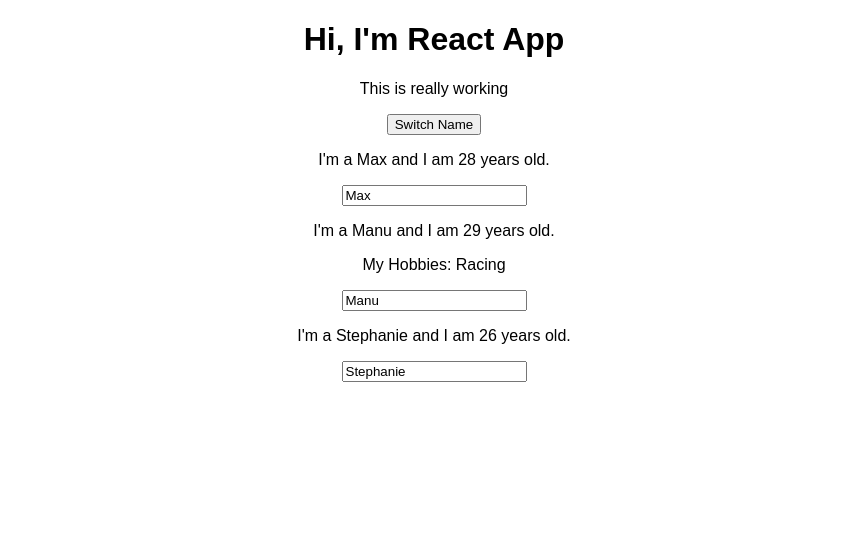
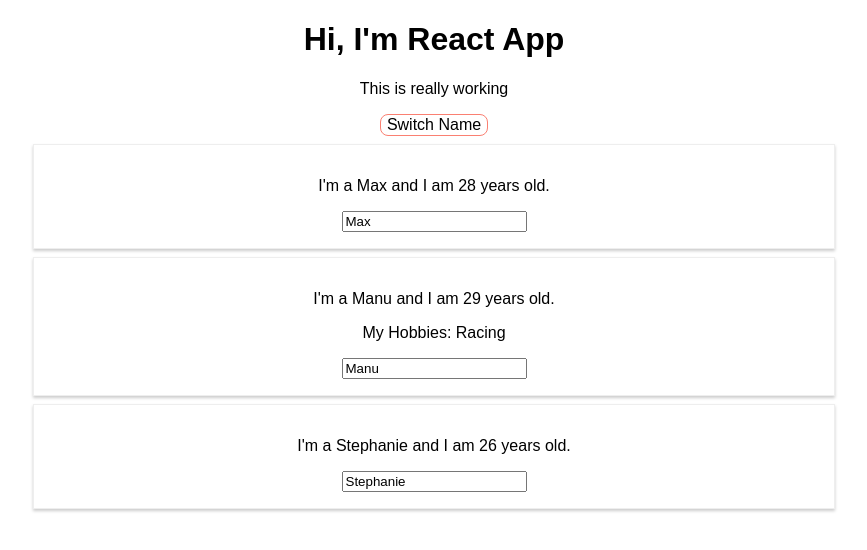
Before and after one commit to Shwartz/react-training, a React (Create React App) app: page / in a window 1280 px wide. Shown: the top 550 px of the page, without its empty margins (206-1073 px from the left). Built offline with nearby package versions, Linux system fonts and the light colour scheme.

Commit message:
Inline styling

```diff
--- a/src/App.js
+++ b/src/App.js
@@ -35,16 +35,23 @@ class App extends Component {
 
   render() {
     const persons = this.state.persons;
+    const style = {
+      backgroundColor: 'white',
+      font: 'inherit',
+      border: '1px solid salmon',
+      borderRadius: '8px',
+    };
+
     console.log('persons', persons);
 
     return (
       <div className="App">
         <h1>Hi, I'm React App</h1>
         <p>This is really working</p>
-        <button onClick={() => this.switchNameHandler('Maxi!!!')}>Switch Name</button>
+        <button style={style} onClick={() => this.switchNameHandler('Maxi!!!')}>Switch Name</button>
         <Person
           name={persons[0].name}
-          age={persons[0].age} />
+          age={persons[0].age}/>
         <Person
           name={persons[1].name}
           age={persons[1].age}
@@ -53,7 +60,7 @@ class App extends Component {
         >My Hobbies: Racing</Person>
         <Person
           name={persons[2].name}
-          age={persons[2].age} />
+          age={persons[2].age}/>
       </div>
     );
   }
--- /dev/null
+++ b/src/Person/Person.css
@@ -0,0 +1,7 @@
+.Person {
+    width: 60%;
+    margin: 8px auto;
+    border: 1px solid #eee;
+    box-shadow: 0 2px 3px #ccc;
+    padding: 16px;
+}
--- a/src/Person/Person.js
+++ b/src/Person/Person.js
@@ -1,11 +1,12 @@
 import React from 'react';
+import './Person.css';
 
 const person = (props) => {
   console.log('props', props);
   const {name, age} = props;
 
   return (
-    <div>
+    <div className="Person">
       <p onClick={props.click}>I'm a {name} and I am {age} years old.</p>
       <p>{props.children}</p>
       <input type="text" onChange={props.changed} value={name} />
```
